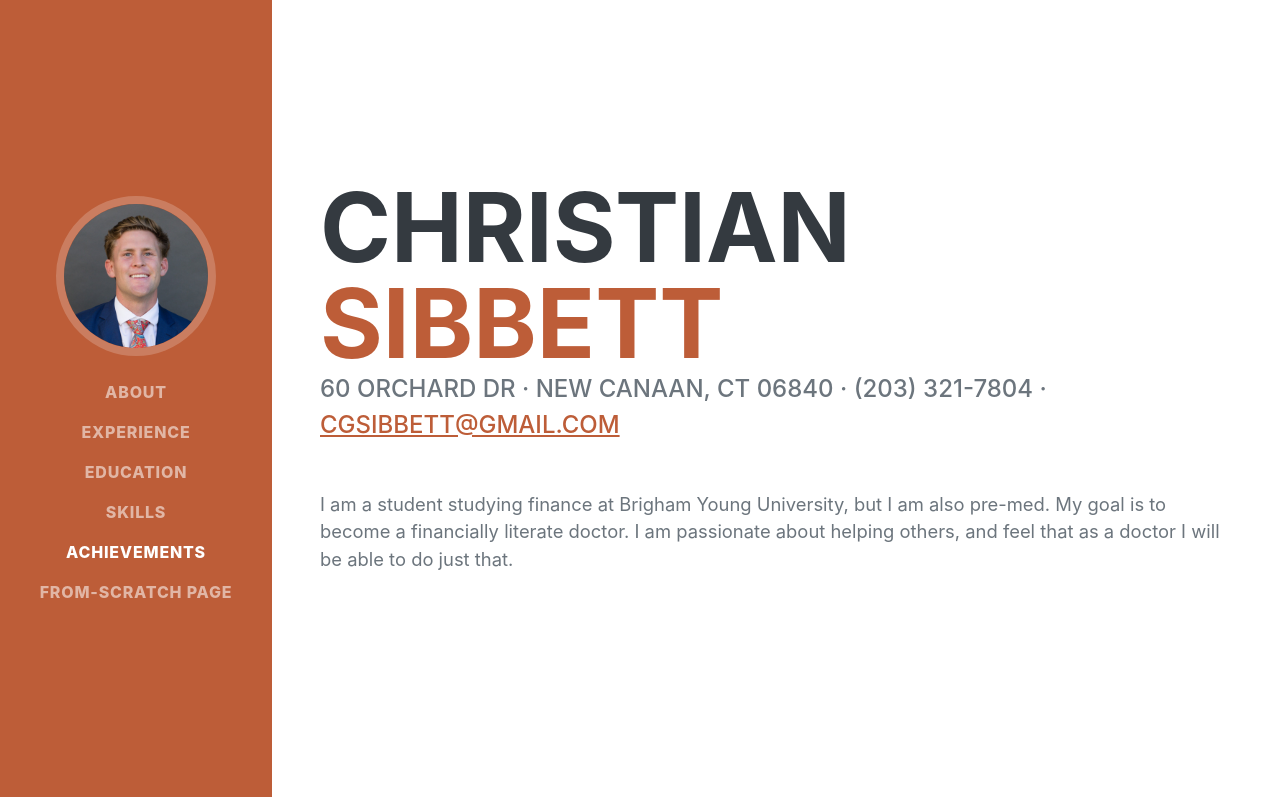
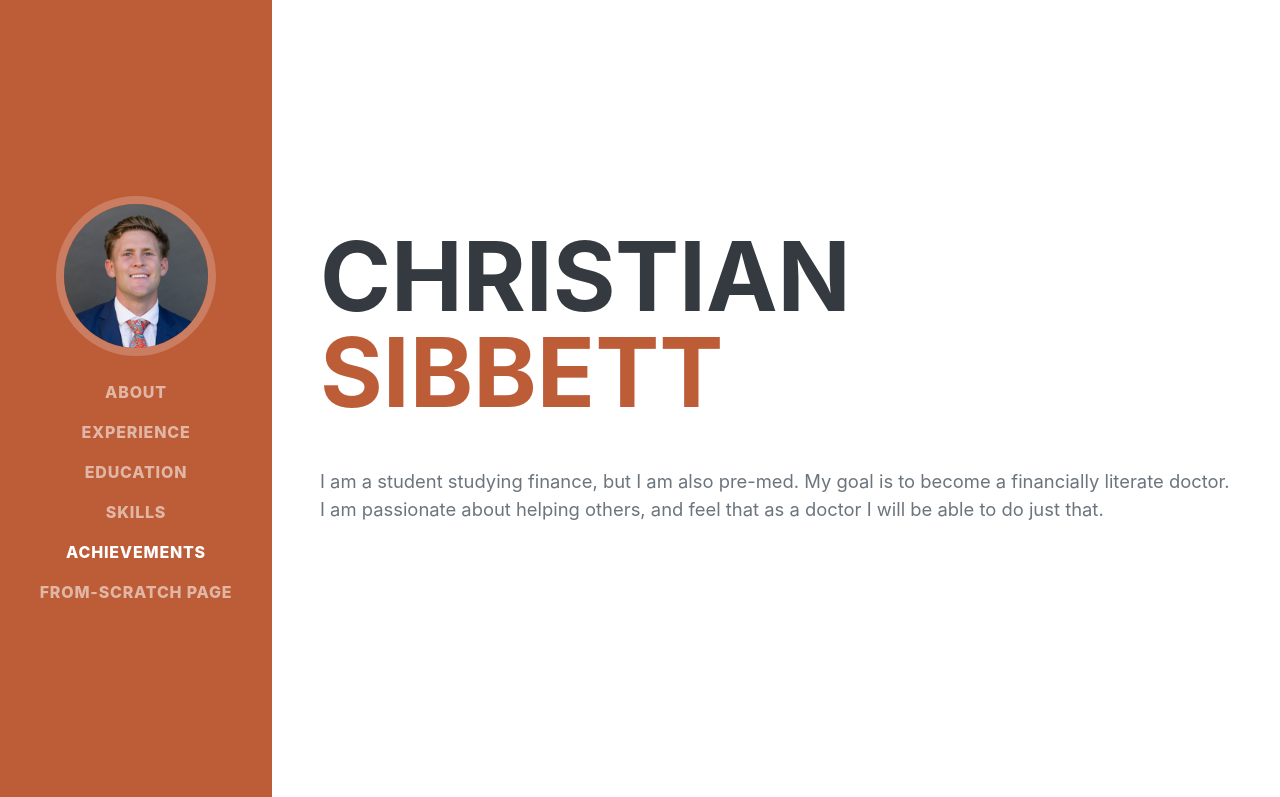
Before and after one commit to cgsibbett/cgsibbett.github.io, a plain HTML site: page index.html in a window 1280 px wide. Shown: the top 797 px of the page. Drawn offline with nearby package versions, Linux system fonts and the light colour scheme; a web font is replaced by a local one.

Commit message:
Update index.html

```diff
--- a/index.html
+++ b/index.html
@@ -44,10 +44,8 @@
                         <span class="text-primary">Sibbett</span>
                     </h1>
                     <div class="subheading mb-5">
-                        60 Orchard Dr · New Canaan, CT 06840 · (203) 321-7804 ·
-                        <a href="mailto:name@email.com">cgsibbett@gmail.com</a>
                     </div>
-                    <p class="lead mb-5">I am a student studying finance at Brigham Young University, but I am also pre-med. My goal is to become a financially literate doctor. I am passionate about helping others, and feel that as a doctor I will be able to do just that.</p>
+                    <p class="lead mb-5">I am a student studying finance, but I am also pre-med. My goal is to become a financially literate doctor. I am passionate about helping others, and feel that as a doctor I will be able to do just that.</p>
                 </div>
             </section>
             <hr class="m-0" />
```
